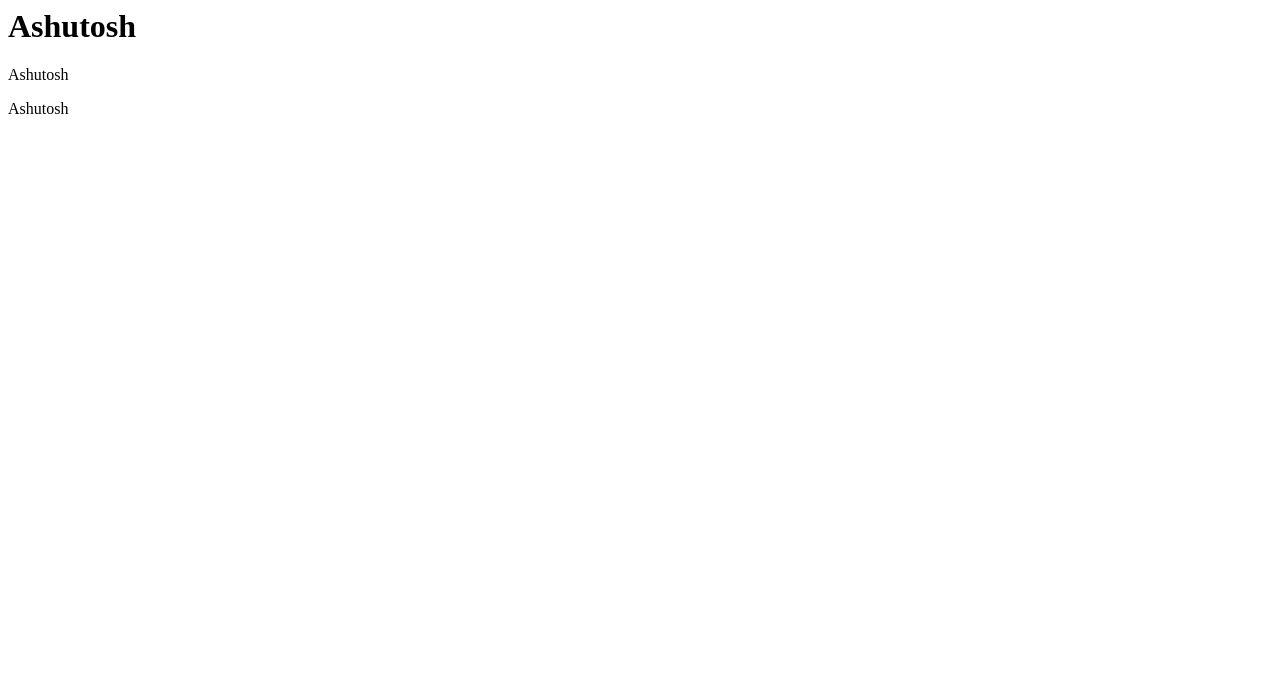
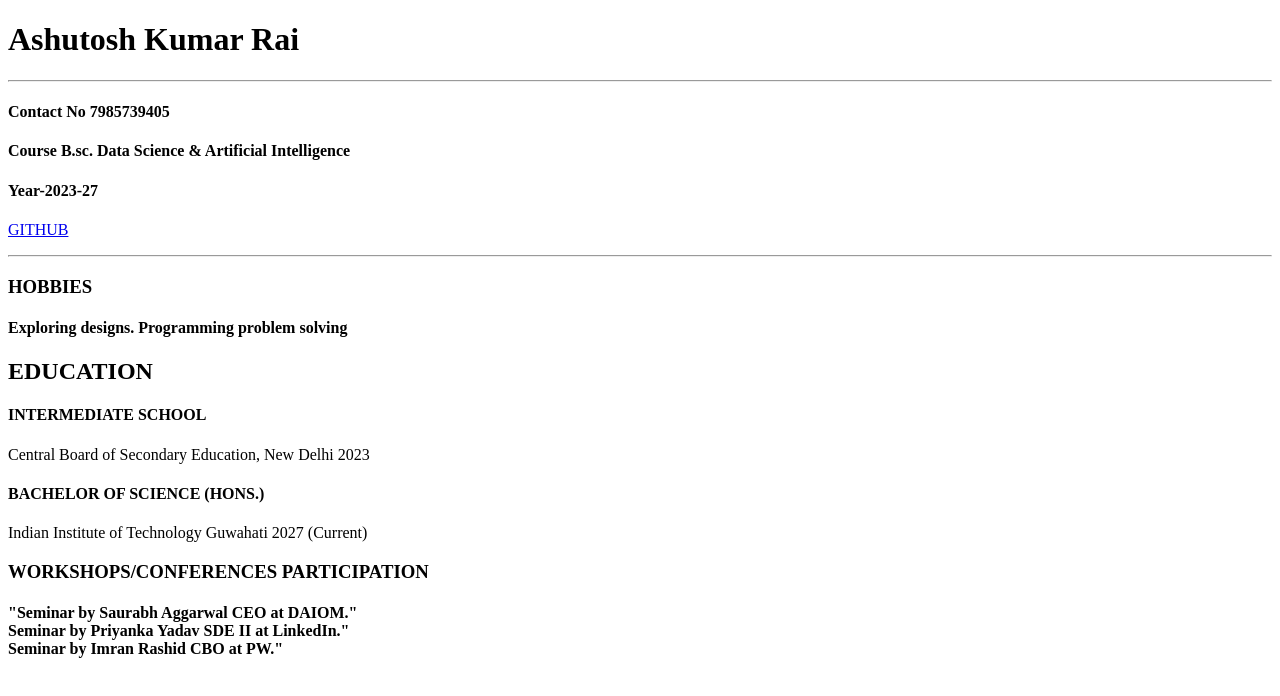
Before and after one commit to ashusomehow/ResumeV1, a plain HTML site: page index.html in a window 1280 px wide. Drawn offline with Linux system fonts and the light colour scheme.

Commit message:
Update index.html

```diff
--- a/index.html
+++ b/index.html
@@ -1,10 +1,30 @@
-<html>
-<head>
-<title>My Page</title>
-</head>
-<body>
-<h1>Ashutosh</h1>
-<p>Ashutosh</p>
-Ashutosh
-</body>
-</html>
+<!DOCTYPE html>
+<html lang="en">
+    <body>
+        <h1>Ashutosh Kumar Rai</h1>
+        <hr>
+        <h4>Contact No 7985739405</h4>
+        <h4>Course B.sc. Data Science & Artificial Intelligence</h4>
+        <h4>Year-2023-27</h4>
+        <p>
+        <a href="https://github.com/ashusomehow" target="_blank">GITHUB</a>
+        </p>
+        <p> </p>
+        <hr>
+        <h3>HOBBIES</h3>
+        <h4>Exploring designs. Programming problem solving </h4>
+        <h2>EDUCATION</h2>
+        <h4>INTERMEDIATE SCHOOL</h4>
+        <p>Central Board of Secondary Education, New Delhi 2023 </p>
+        <h4>BACHELOR OF SCIENCE (HONS.)</h4>
+        <p>Indian Institute of Technology Guwahati 2027 (Current) </p>
+        <h3>WORKSHOPS/CONFERENCES PARTICIPATION</h3>
+        <h4>
+        "Seminar by Saurabh Aggarwal CEO at DAIOM."
+        <br>
+        Seminar by Priyanka Yadav SDE II at LinkedIn."
+        <br>
+        Seminar by Imran Rashid CBO at PW."
+        </h4>
+        </body>
+        </html>
```
